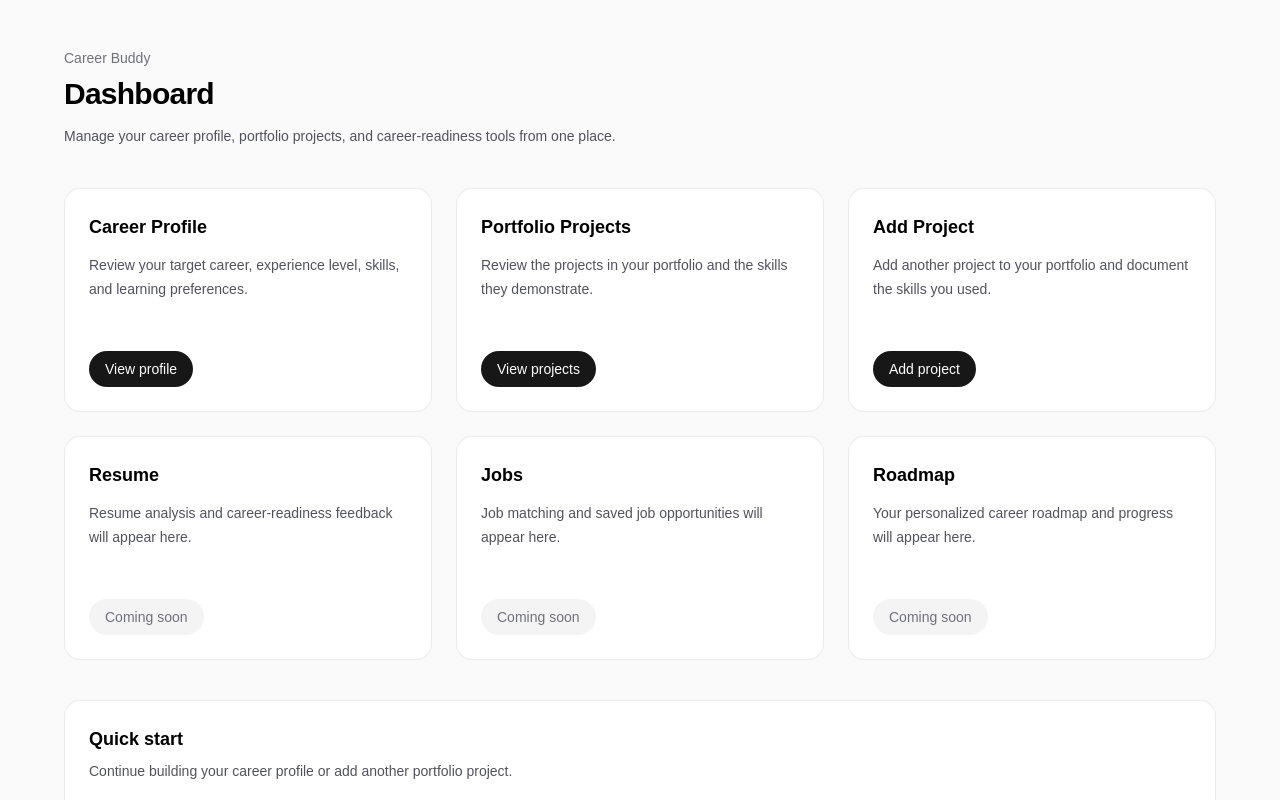
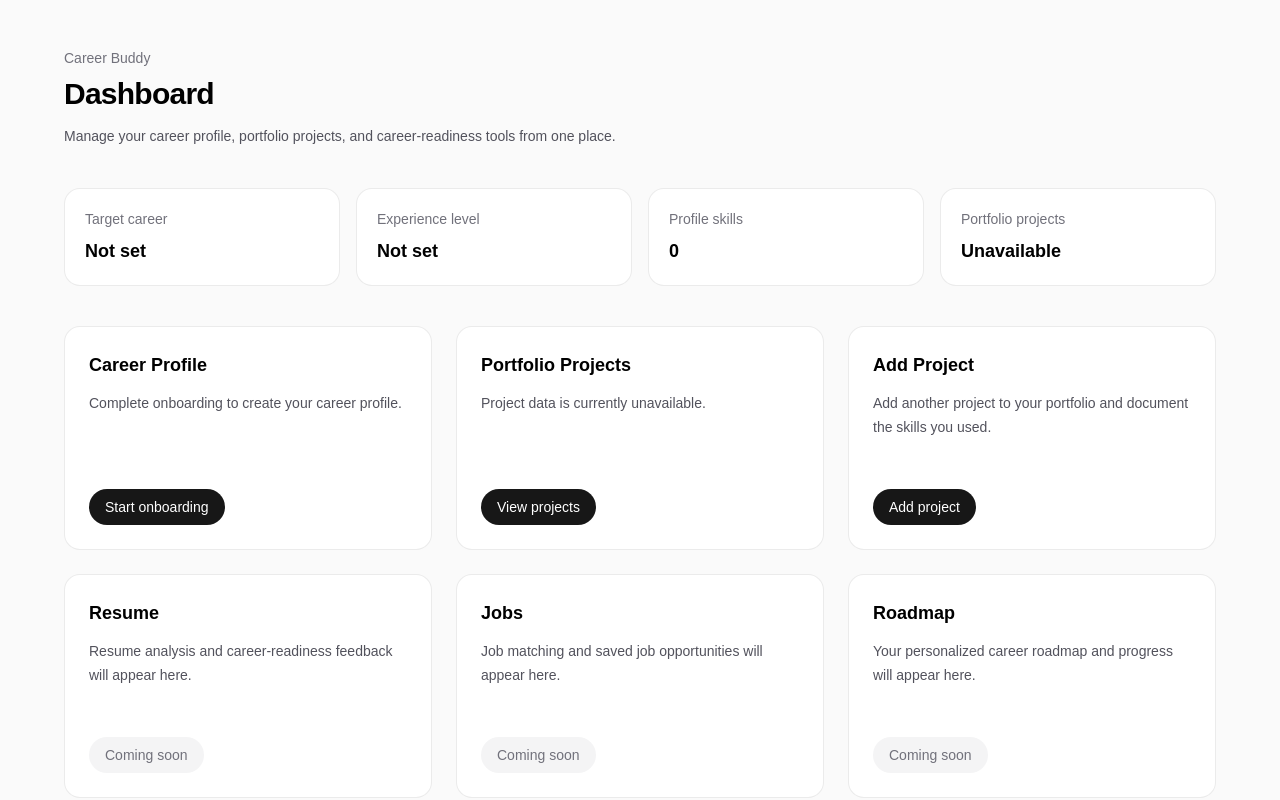
Before and after one commit to GaballaGit/CPSC-491-AI-Career-Buddy, a Next.js app in the folder site/career-buddy-site/: page /dashboard in a window 1280 px wide. Shown: the top 800 px of the page. Built offline with nearby package versions, Linux system fonts and the light colour scheme; no server answers.

Commit message:
Connect portfolio and career profile data to dashboard

```diff
--- a/site/career-buddy-site/app/dashboard/page.tsx
+++ b/site/career-buddy-site/app/dashboard/page.tsx
@@ -1,54 +1,64 @@
+"use client";
+
 import Link from "next/link";
+import {
+  useEffect,
+  useState,
+  useSyncExternalStore,
+} from "react";
 
-const dashboardSections = [
-  {
-    title: "Career Profile",
-    description:
-      "Review your target career, experience level, skills, and learning preferences.",
-    href: "/profile",
-    action: "View profile",
-  },
-  {
-    title: "Portfolio Projects",
-    description:
-      "Review the projects in your portfolio and the skills they demonstrate.",
-    href: "/projects",
-    action: "View projects",
-  },
-  {
-    title: "Add Project",
-    description:
-      "Add another project to your portfolio and document the skills you used.",
-    href: "/projects/new",
-    action: "Add project",
-  },
-  {
-    title: "Resume",
-    description:
-      "Resume analysis and career-readiness feedback will appear here.",
-    href: "#",
-    action: "Coming soon",
-    disabled: true,
-  },
-  {
-    title: "Jobs",
-    description:
-      "Job matching and saved job opportunities will appear here.",
-    href: "#",
-    action: "Coming soon",
-    disabled: true,
-  },
-  {
-    title: "Roadmap",
-    description:
-      "Your personalized career roadmap and progress will appear here.",
-    href: "#",
-    action: "Coming soon",
-    disabled: true,
-  },
-];
+import { getProjects } from "../../lib/projects";
+import { EXPERIENCE_LEVELS } from "../onboarding/options";
+import { loadOnboardingLocally } from "../onboarding/storage";
+import type { ExperienceLevel } from "../onboarding/types";
+
+function experienceLabel(
+  value: ExperienceLevel | "",
+): string {
+  return (
+    EXPERIENCE_LEVELS.find(
+      (level) => level.value === value,
+    )?.label ?? "Not set"
+  );
+}
+
+function subscribeToNothing() {
+  return () => {};
+}
+
+function getServerSnapshot() {
+  return null;
+}
 
 export default function DashboardPage() {
+  const profile = useSyncExternalStore(
+    subscribeToNothing,
+    loadOnboardingLocally,
+    getServerSnapshot,
+  );
+
+  const [projectCount, setProjectCount] =
+    useState<number | null>(null);
+  const [projectsLoading, setProjectsLoading] =
+    useState(true);
+  const [projectsUnavailable, setProjectsUnavailable] =
+    useState(false);
+
+  useEffect(() => {
+    async function loadProjectCount() {
+      try {
+        const projects = await getProjects();
+        setProjectCount(projects.length);
+      } catch {
+        setProjectsUnavailable(true);
+      } finally {
+        setProjectsLoading(false);
+      }
+    }
+
+    void loadProjectCount();
+  }, []);
+
   return (
     <div className="min-h-screen bg-zinc-50 px-6 py-12 dark:bg-black">
       <main className="mx-auto w-full max-w-6xl">
@@ -62,39 +72,204 @@ export default function DashboardPage() {
           </h1>
 
           <p className="mt-3 max-w-2xl text-sm leading-6 text-zinc-600 dark:text-zinc-400">
-            Manage your career profile, portfolio projects, and
-            career-readiness tools from one place.
+            Manage your career profile, portfolio projects,
+            and career-readiness tools from one place.
           </p>
         </section>
 
+        <section className="mb-10 grid gap-4 sm:grid-cols-2 lg:grid-cols-4">
+          <div className="rounded-2xl border border-black/[.08] bg-white p-5 dark:border-white/[.145] dark:bg-zinc-950">
+            <p className="text-sm text-zinc-500">
+              Target career
+            </p>
+
+            <p className="mt-2 text-lg font-semibold text-black dark:text-zinc-50">
+              {profile?.targetCareer || "Not set"}
+            </p>
+          </div>
+
+          <div className="rounded-2xl border border-black/[.08] bg-white p-5 dark:border-white/[.145] dark:bg-zinc-950">
+            <p className="text-sm text-zinc-500">
+              Experience level
+            </p>
+
+            <p className="mt-2 text-lg font-semibold text-black dark:text-zinc-50">
+              {profile
+                ? experienceLabel(profile.experienceLevel)
+                : "Not set"}
+            </p>
+          </div>
+
+          <div className="rounded-2xl border border-black/[.08] bg-white p-5 dark:border-white/[.145] dark:bg-zinc-950">
+            <p className="text-sm text-zinc-500">
+              Profile skills
+            </p>
+
+            <p className="mt-2 text-lg font-semibold text-black dark:text-zinc-50">
+              {profile ? profile.skills.length : 0}
+            </p>
+          </div>
+
+          <div className="rounded-2xl border border-black/[.08] bg-white p-5 dark:border-white/[.145] dark:bg-zinc-950">
+            <p className="text-sm text-zinc-500">
+              Portfolio projects
+            </p>
+
+            <p className="mt-2 text-lg font-semibold text-black dark:text-zinc-50">
+              {projectsLoading
+                ? "Loading..."
+                : projectsUnavailable
+                  ? "Unavailable"
+                  : (projectCount ?? 0)}
+            </p>
+          </div>
+        </section>
+
         <section className="grid gap-6 sm:grid-cols-2 lg:grid-cols-3">
-          {dashboardSections.map((section) => (
-            <article
-              key={section.title}
-              className="flex min-h-56 flex-col rounded-2xl border border-black/[.08] bg-white p-6 dark:border-white/[.145] dark:bg-zinc-950"
+          <article className="flex min-h-56 flex-col rounded-2xl border border-black/[.08] bg-white p-6 dark:border-white/[.145] dark:bg-zinc-950">
+            <h2 className="text-lg font-semibold text-black dark:text-zinc-50">
+              Career Profile
+            </h2>
+
+            {profile ? (
+              <div className="mt-3 flex-1 text-sm leading-6 text-zinc-600 dark:text-zinc-400">
+                <p>
+                  Target:{" "}
+                  <span className="font-medium text-black dark:text-zinc-50">
+                    {profile.targetCareer || "Not set"}
+                  </span>
+                </p>
+
+                <p>
+                  Experience:{" "}
+                  <span className="font-medium text-black dark:text-zinc-50">
+                    {experienceLabel(
+                      profile.experienceLevel,
+                    )}
+                  </span>
+                </p>
+
+                <p>
+                  Skills:{" "}
+                  <span className="font-medium text-black dark:text-zinc-50">
+                    {profile.skills.length}
+                  </span>
+                </p>
+              </div>
+            ) : (
+              <p className="mt-3 flex-1 text-sm leading-6 text-zinc-600 dark:text-zinc-400">
+                Complete onboarding to create your career
+                profile.
+              </p>
+            )}
+
+            <Link
+              href={profile ? "/profile" : "/onboarding"}
+              className="mt-6 inline-flex w-fit rounded-full bg-foreground px-4 py-2 text-sm font-medium text-background transition-opacity hover:opacity-80"
             >
+              {profile
+                ? "View profile"
+                : "Start onboarding"}
+            </Link>
+          </article>
+
+          <article className="flex min-h-56 flex-col rounded-2xl border border-black/[.08] bg-white p-6 dark:border-white/[.145] dark:bg-zinc-950">
             <h2 className="text-lg font-semibold text-black dark:text-zinc-50">
-                {section.title}
+              Portfolio Projects
+            </h2>
+
+            <div className="mt-3 flex-1 text-sm leading-6 text-zinc-600 dark:text-zinc-400">
+              {projectsLoading ? (
+                <p>Loading portfolio data...</p>
+              ) : projectsUnavailable ? (
+                <p>
+                  Project data is currently unavailable.
+                </p>
+              ) : (
+                <p>
+                  You have{" "}
+                  <span className="font-medium text-black dark:text-zinc-50">
+                    {projectCount ?? 0}
+                  </span>{" "}
+                  saved{" "}
+                  {(projectCount ?? 0) === 1
+                    ? "project"
+                    : "projects"}{" "}
+                  in your portfolio.
+                </p>
+              )}
+            </div>
+
+            <Link
+              href="/projects"
+              className="mt-6 inline-flex w-fit rounded-full bg-foreground px-4 py-2 text-sm font-medium text-background transition-opacity hover:opacity-80"
+            >
+              View projects
+            </Link>
+          </article>
+
+          <article className="flex min-h-56 flex-col rounded-2xl border border-black/[.08] bg-white p-6 dark:border-white/[.145] dark:bg-zinc-950">
+            <h2 className="text-lg font-semibold text-black dark:text-zinc-50">
+              Add Project
             </h2>
 
             <p className="mt-3 flex-1 text-sm leading-6 text-zinc-600 dark:text-zinc-400">
-                {section.description}
+              Add another project to your portfolio and
+              document the skills you used.
             </p>
 
-              {section.disabled ? (
-                <span className="mt-6 inline-flex w-fit rounded-full bg-zinc-100 px-4 py-2 text-sm font-medium text-zinc-500 dark:bg-zinc-800 dark:text-zinc-400">
-                  {section.action}
-                </span>
-              ) : (
             <Link
-                  href={section.href}
+              href="/projects/new"
               className="mt-6 inline-flex w-fit rounded-full bg-foreground px-4 py-2 text-sm font-medium text-background transition-opacity hover:opacity-80"
             >
-                  {section.action}
+              Add project
             </Link>
-              )}
           </article>
-          ))}
+
+          <article className="flex min-h-56 flex-col rounded-2xl border border-black/[.08] bg-white p-6 dark:border-white/[.145] dark:bg-zinc-950">
+            <h2 className="text-lg font-semibold text-black dark:text-zinc-50">
+              Resume
+            </h2>
+
+            <p className="mt-3 flex-1 text-sm leading-6 text-zinc-600 dark:text-zinc-400">
+              Resume analysis and career-readiness feedback
+              will appear here.
+            </p>
+
+            <span className="mt-6 inline-flex w-fit rounded-full bg-zinc-100 px-4 py-2 text-sm font-medium text-zinc-500 dark:bg-zinc-800 dark:text-zinc-400">
+              Coming soon
+            </span>
+          </article>
+
+          <article className="flex min-h-56 flex-col rounded-2xl border border-black/[.08] bg-white p-6 dark:border-white/[.145] dark:bg-zinc-950">
+            <h2 className="text-lg font-semibold text-black dark:text-zinc-50">
+              Jobs
+            </h2>
+
+            <p className="mt-3 flex-1 text-sm leading-6 text-zinc-600 dark:text-zinc-400">
+              Job matching and saved job opportunities will
+              appear here.
+            </p>
+
+            <span className="mt-6 inline-flex w-fit rounded-full bg-zinc-100 px-4 py-2 text-sm font-medium text-zinc-500 dark:bg-zinc-800 dark:text-zinc-400">
+              Coming soon
+            </span>
+          </article>
+
+          <article className="flex min-h-56 flex-col rounded-2xl border border-black/[.08] bg-white p-6 dark:border-white/[.145] dark:bg-zinc-950">
+            <h2 className="text-lg font-semibold text-black dark:text-zinc-50">
+              Roadmap
+            </h2>
+
+            <p className="mt-3 flex-1 text-sm leading-6 text-zinc-600 dark:text-zinc-400">
+              Your personalized career roadmap and progress
+              will appear here.
+            </p>
+
+            <span className="mt-6 inline-flex w-fit rounded-full bg-zinc-100 px-4 py-2 text-sm font-medium text-zinc-500 dark:bg-zinc-800 dark:text-zinc-400">
+              Coming soon
+            </span>
+          </article>
         </section>
 
         <section className="mt-10 rounded-2xl border border-black/[.08] bg-white p-6 dark:border-white/[.145] dark:bg-zinc-950">
@@ -103,8 +278,8 @@ export default function DashboardPage() {
           </h2>
 
           <p className="mt-2 text-sm text-zinc-600 dark:text-zinc-400">
-            Continue building your career profile or add another
-            portfolio project.
+            Continue building your career profile or add
+            another portfolio project.
           </p>
 
           <div className="mt-5 flex flex-wrap gap-3">
```
Lines whose indentation alone changed are shown as unchanged.
